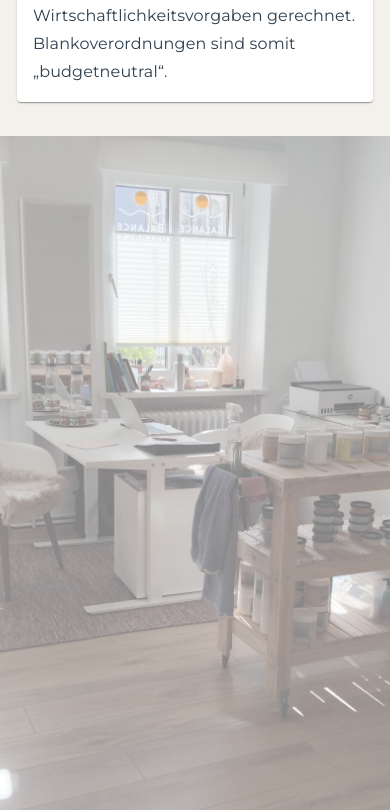
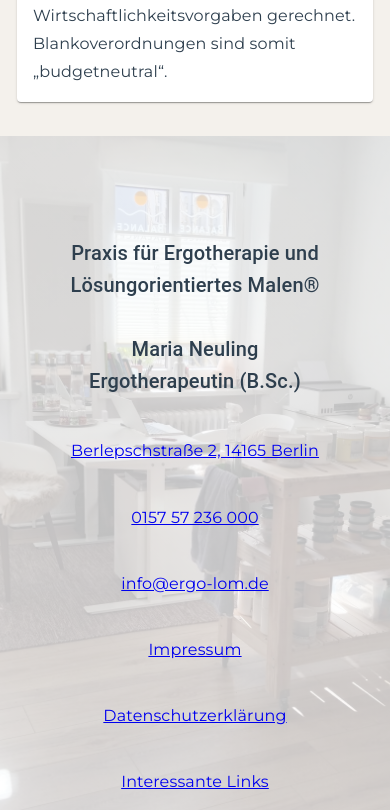
Before and after one commit to LeopoldNeuling/LOM, a React (Vite) app: page / in a window 390 px wide. Shown: the part 4880-5690 px from the top of the page. Built offline with nearby package versions, Linux system fonts and the light colour scheme.

Commit message:
mobile contact page done

```diff
--- a/src/Home.jsx
+++ b/src/Home.jsx
@@ -4,6 +4,7 @@ import Navigation from "./fragments/Navigation";
 import DiePraxis from "./pages/DiePraxis";
 import FuerWen from "./pages/FuerWen";
 import Kontakt from "./pages/Kontakt";
+import MobileKontakt from "./pages/mobile/Kontakt";
 import UeberMich from "./pages/UeberMich";
 import WasIstLom from "./pages/WasIstLom";
 import { isMobile } from "./helper/helperFunc";
@@ -92,7 +93,12 @@ export default function Home() {
         <UeberMich myRef={refs.about} />
         <Divider />
         <FuerWen myRef={refs.audience} />
-        <Kontakt myRef={refs.contact} />
+
+        {isMobile() ? (
+          <MobileKontakt myRef={refs.contact} />
+        ) : (
+          <Kontakt myRef={refs.contact} />
+        )}
       </Box>
     </>
   );
--- a/src/pages/Kontakt.jsx
+++ b/src/pages/Kontakt.jsx
@@ -1,18 +1,8 @@
 import { Link } from "react-router-dom";
 import { Box, Typography } from "@mui/material";
-import { AlternateEmail, LocationPin, Phone } from "@mui/icons-material";
-import { isMobile } from "../helper/helperFunc";
 import praxis from "../assets/roster/foto12.jpeg";
 
 export default function Kontakt({ myRef }) {
-  const impressum = isMobile()
-    ? {}
-    : {
-        position: "absolute",
-        bottom: 0,
-        right: 0,
-      };
-
   return (
     <Box
       ref={myRef}
--- /dev/null
+++ b/src/pages/mobile/Kontakt.jsx
@@ -0,0 +1,43 @@
+import { Link } from "react-router-dom";
+import { Box, Typography } from "@mui/material";
+import praxis from "../../assets/roster/foto12.jpeg";
+
+export default function Kontakt({ myRef }) {
+  return (
+    <Box
+      ref={myRef}
+      id="contact"
+      className={"page wrapper-page bg-image"}
+      sx={{
+        position: "relative",
+        backgroundImage: `linear-gradient(rgba(255,255,255,0.75), rgba(255,255,255,0.75)), url(${praxis})`,
+        display: "flex",
+        flexDirection: "column",
+        justifyContent: "center",
+        alignItems: "center",
+        width: "100%",
+        gap: "5vh 0",
+
+        paddingInline: "1vw",
+      }}
+    >
+      <Typography variant="h6" color="secondary.main" textAlign="center">
+        Praxis für Ergotherapie und Lösungorientiertes Malen® <br />
+        <br />
+        Maria Neuling <br /> Ergotherapeutin (B.Sc.)
+      </Typography>
+      <a
+        href="https://maps.app.goo.gl/22NJAR8yqV8RE15r6"
+        target="_blank"
+        rel="noopener noreferrer"
+      >
+        Berlepschstraße 2, 14165 Berlin
+      </a>
+      <a href="tel:015757236000">0157 57 236 000</a>
+      <a href="mailto:info@ergo-lom.de">info@ergo-lom.de</a>
+      <Link to="/impressum">Impressum</Link>
+      <Link to="/daten">Datenschutzerklärung</Link>
+      <Link to="/links">Interessante Links</Link>
+    </Box>
+  );
+}
```
